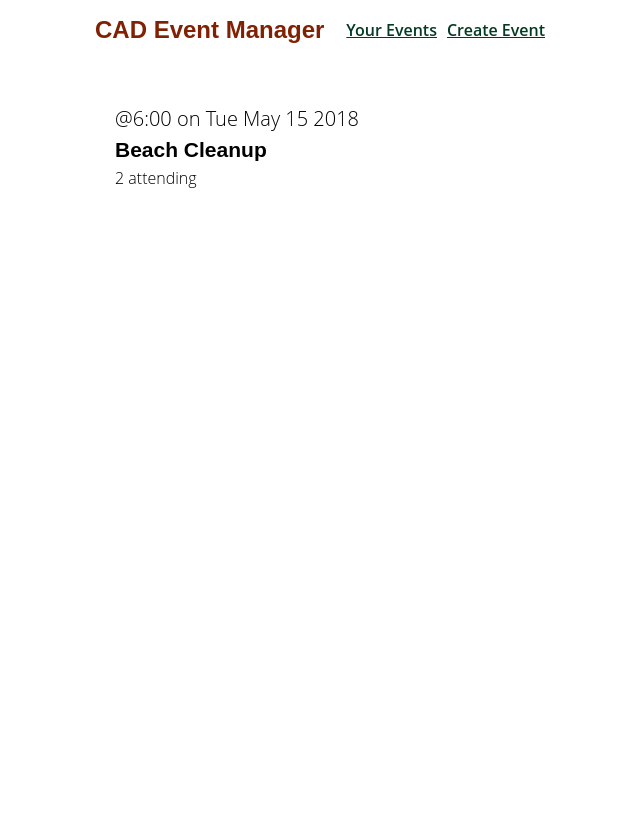
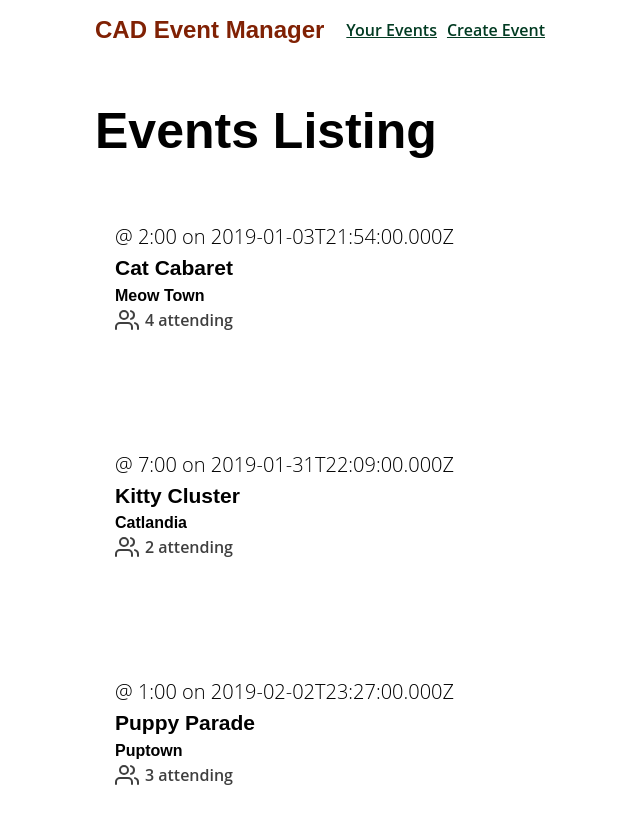
Before and after one commit to Adhiambo-Cynthia/Event-Manager, a Vue app: page / in a window 1280 px wide. Shown: the top 824 px of the page, without its empty margins (315-955 px from the left). Before the commit the page ends 800 px from the top, so only its background shows below. Built offline with nearby package versions, Linux system fonts and the light colour scheme; data requests are answered from the project's data file.

Commit message:
global rregs, api calls

```diff
--- /dev/null
+++ b/db.json
@@ -0,0 +1,88 @@
+{
+  "events": [
+    {
+      "id": 5928101,
+      "user": {
+        "id": "abc123",
+        "name": "Adam"
+      },
+      "category": "animal welfare",
+      "organizer": "Adam",
+      "title": "Cat Cabaret",
+      "description": "Yay felines!",
+      "location": "Meow Town",
+      "date": "2019-01-03T21:54:00.000Z",
+      "time": "2:00",
+      "attendees": [
+        {
+          "id": "abc123",
+          "name": "Adam Jahr"
+        },
+        {
+          "id": "def456",
+          "name": "Gregg Pollack"
+        },
+        {
+          "id": "ghi789",
+          "name": "Beth Swanson"
+        },
+        {
+          "id": "jkl101",
+          "name": "Mary Gordon"
+        }
+      ]
+    },
+    {
+      "id": 8419988,
+      "user": {
+        "id": "abc123",
+        "name": "Adam"
+      },
+      "category": "animal welfare",
+      "organizer": "Adam",
+      "title": "Kitty Cluster",
+      "description": "Yay cats!",
+      "location": "Catlandia",
+      "date": "2019-01-31T22:09:00.000Z",
+      "time": "7:00",
+      "attendees": [
+        {
+          "id": "ghi789",
+          "name": "Beth Swanson"
+        },
+        {
+          "id": "jkl101",
+          "name": "Mary Gordon"
+        }
+      ]
+    },
+    {
+      "id": 4582797,
+      "user": {
+        "id": "abc123",
+        "name": "Adam"
+      },
+      "category": "animal welfare",
+      "organizer": "Adam",
+      "title": "Puppy Parade",
+      "description": "Yay pups!",
+      "location": "Puptown ",
+      "date": "2019-02-02T23:27:00.000Z",
+      "time": "1:00",
+      "attendees": [
+        {
+          "id": "abc123",
+          "name": "Adam Jahr"
+        },
+        {
+          "id": "ghi789",
+          "name": "Beth Swanson"
+        },
+        {
+          "id": "jkl101",
+          "name": "Mary Gordon"
+        }
+      ]
+    }
+  ]
+}
--- a/package.json
+++ b/package.json
@@ -8,6 +8,7 @@
     "lint": "vue-cli-service lint"
   },
   "dependencies": {
+    "axios": "^0.19.2",
     "core-js": "^3.6.4",
     "lodash": "^4.17.15",
     "vue": "^2.6.11",
--- a/src/components/BaseIcon.vue
+++ b/src/components/BaseIcon.vue
@@ -1,15 +1,44 @@
 <template>
-    <div>
-
+  <div>
+    <div class="icon-wrapper">
+      <svg class="icon" :width="width" :height="height">
+        <use v-bind="{ 'xlink:href': '/feather-sprite.svg#' + name }" />
+      </svg>
+      <slot name="attendees"></slot>
     </div>
+  </div>
 </template>
 
 <script>
-    export default {
-
+export default {
+ props: {
+    name: String,
+    width: {
+      type: [Number, String],
+      default: 24
+    },
+    height: {
+      type: [Number, String],
+      default: 24
+    }
+  }
     }
 </script>
 
-<style lang="scss" scoped>
-
+<style scoped>
+.icon-wrapper {
+  display: inline-flex;
+  align-items: center;
+  color: rgba(0, 0, 0, 0.753);
+  font-size: 1rem;
+  font-weight: 600;
+}
+.icon {
+  stroke: currentColor;
+  stroke-width: 2;
+  stroke-linecap: round;
+  stroke-linejoin: round;
+  fill: none;
+  margin-right: 6px;
+}
 </style>
--- a/src/components/EventCard.vue
+++ b/src/components/EventCard.vue
@@ -1,12 +1,15 @@
 <template>
   <router-link
     class="event-link"
-    :to="{ name: 'ShowEvent', params: { id: '1' } }"
+    :to="{ name: 'ShowEvent', params: { id: event.id } }"
   >
     <div class="event-card">
-      <span class="eyebrow">@{{ event.time }} on {{ event.date }}</span>
+      <span class="eyebrow">@ {{ event.time }} on {{ event.date }}</span>
       <h4 class="title">{{ event.title }}</h4>
-      <span>{{ event.attendees.length }} attending</span>
+      <h5 class="title">{{ event.location }}</h5>
+      <BaseIcon name="users">
+        <span slot="attendees"> {{ event.attendees.length }} attending</span>
+      </BaseIcon>
     </div>
   </router-link>
 </template>
@@ -14,19 +17,8 @@
 <script>
 export default {
   name: "EventCard",
-  data() {
-    return {
-      event: {
-        id: 1,
-        title: "Beach Cleanup",
-        date: "Tue May 15 2018",
-        time: "6:00",
-        attendees: [
-          { id: "abc123", name: "Adam Jahr" },
-          { id: "def456", name: "Gregg Pollack" }
-        ]
-      }
-    };
+  props: {
+    event: Object
   }
 };
 </script>
--- /dev/null
+++ b/src/services/EventServices.js
@@ -0,0 +1,19 @@
+import axios from 'axios'
+
+const apiClient = axios.create({
+      baseURL: `http://localhost:3000`,
+      withCredentials: false, // This is the default
+      headers: {
+    Accept: "application/json",
+        'Content-Type': 'application/json'
+      }
+    })
+
+export default {
+  getEvents() {
+    return apiClient.get("/events");
+  },
+  getEvent(id) {
+    return apiClient.get("/events" + id);
+  }
+    }
--- a/src/views/Events.vue
+++ b/src/views/Events.vue
@@ -1,17 +1,33 @@
 <template>
   <div class="events">
-    <EventCard />
+    <h1>Events Listing</h1>
+    <EventCard v-for="event in events" :key="event.id" :event="event" />
   </div>
 </template>
 
 <script>
 // @ is an alias to /src
 import EventCard from "@/components/EventCard.vue";
+import EventServices from "@/services/EventServices.js";
 
 export default {
-  name: "Home",
+  name: "Events",
   components: {
     EventCard
+  },
+  data() {
+    return {
+      events: []
+    };
+  },
+  created() {
+    EventServices.getEvents()
+      .then(response => {
+        this.events = response.data;
+      })
+      .catch(error => {
+        console.log("There was an error:", error.response); // Logs out the error
+      });
   }
 };
 </script>
--- a/src/views/ShowEvent.vue
+++ b/src/views/ShowEvent.vue
@@ -1,11 +1,72 @@
 <template>
-  <div>event {{ id }}</div>
+  <div>
+    event {{ id }}
+    <div class="event-header">
+      <span class="eyebrow">@{{ event.time }} on {{ event.date }}</span>
+      <h1 class="title">{{ event.title }}</h1>
+      <h5>Organized by {{ event.organizer }}</h5>
+      <h5>Category: {{ event.category }}</h5>
+    </div>
+    <BaseIcon name="map"><h2>Location</h2></BaseIcon>
+    <address>{{ event.location }}</address>
+    <h2>Event details</h2>
+    <p>{{ event.description }}</p>
+    <h2>
+      Attendees
+      <span class="badge -fill-gradient">{{
+        event.attendees ? event.attendees.length : 0
+      }}</span>
+    </h2>
+    <ul class="list-group">
+      <li
+        v-for="(attendee, index) in event.attendees"
+        :key="index"
+        class="list-item"
+      >
+        >
+        {{ attendee.name }}
+      </li>
+    </ul>
+  </div>
 </template>
 
 <script>
+import EventServices from "@/services/EventServices.js";
 export default {
-  props: ["id"]
-}
+  props: ["id"],
+
+  data() {
+    return {
+      event: {}
+    };
+  },
+  created() {
+    EventServices.getEvent(this.$data.id)
+      .then(response => {
+        this.event = response.data;
+      })
+      .catch(error => console.log("An error occurred", error.response));
+  }
+};
 </script>
 
-<style></style>
+<style scoped>
+.location {
+  margin-bottom: 0;
+}
+.location > .icon {
+  margin-left: 10px;
+}
+.event-header > .title {
+  margin: 0;
+}
+.list-group {
+  margin: 0;
+  padding: 0;
+  list-style: none;
+}
+.list-group > .list-item {
+  padding: 1em 0;
+  border-bottom: solid 1px #e5e5e5;
+}
+</style>
```
Also changed, not shown: src/App.vue (+20 -20 lines), public/feather-sprite.svg (added), 1 other file (tests, documents, lock files or other folders). Lines whose indentation alone changed are shown as unchanged.
